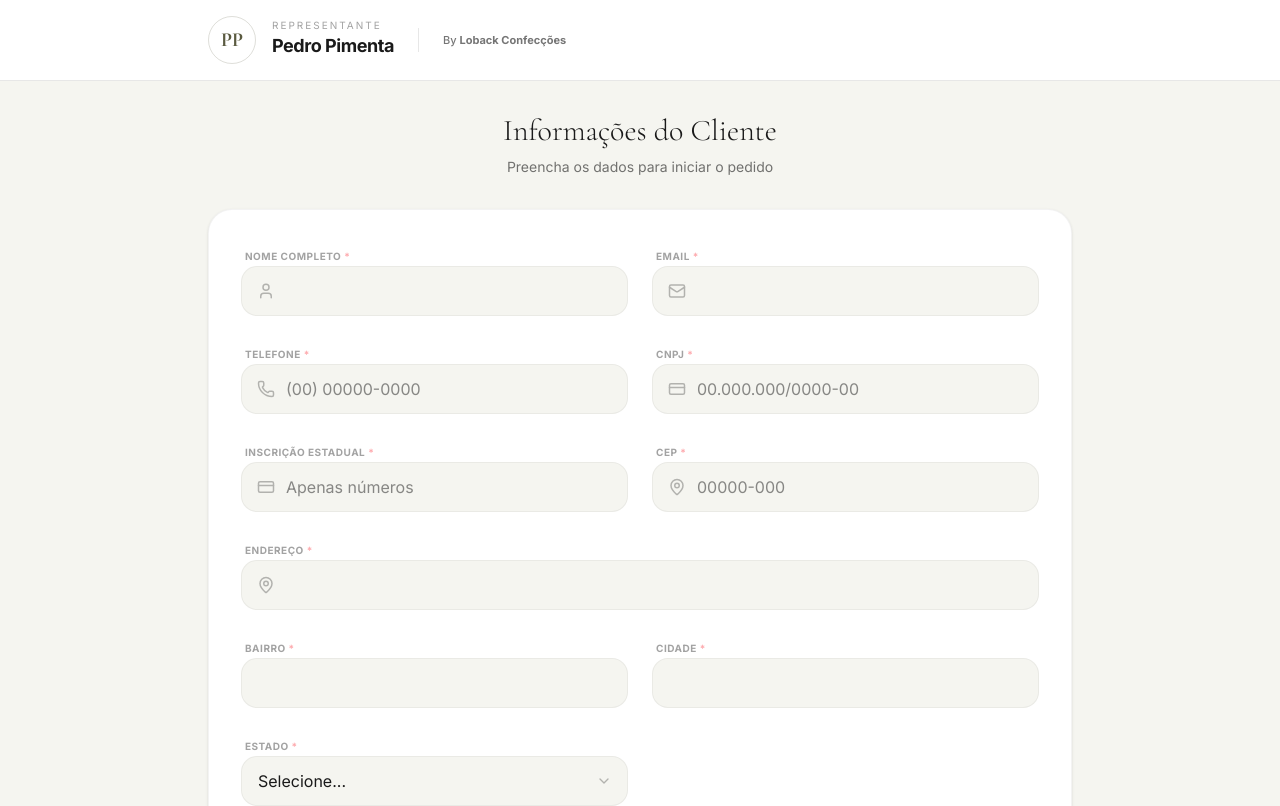
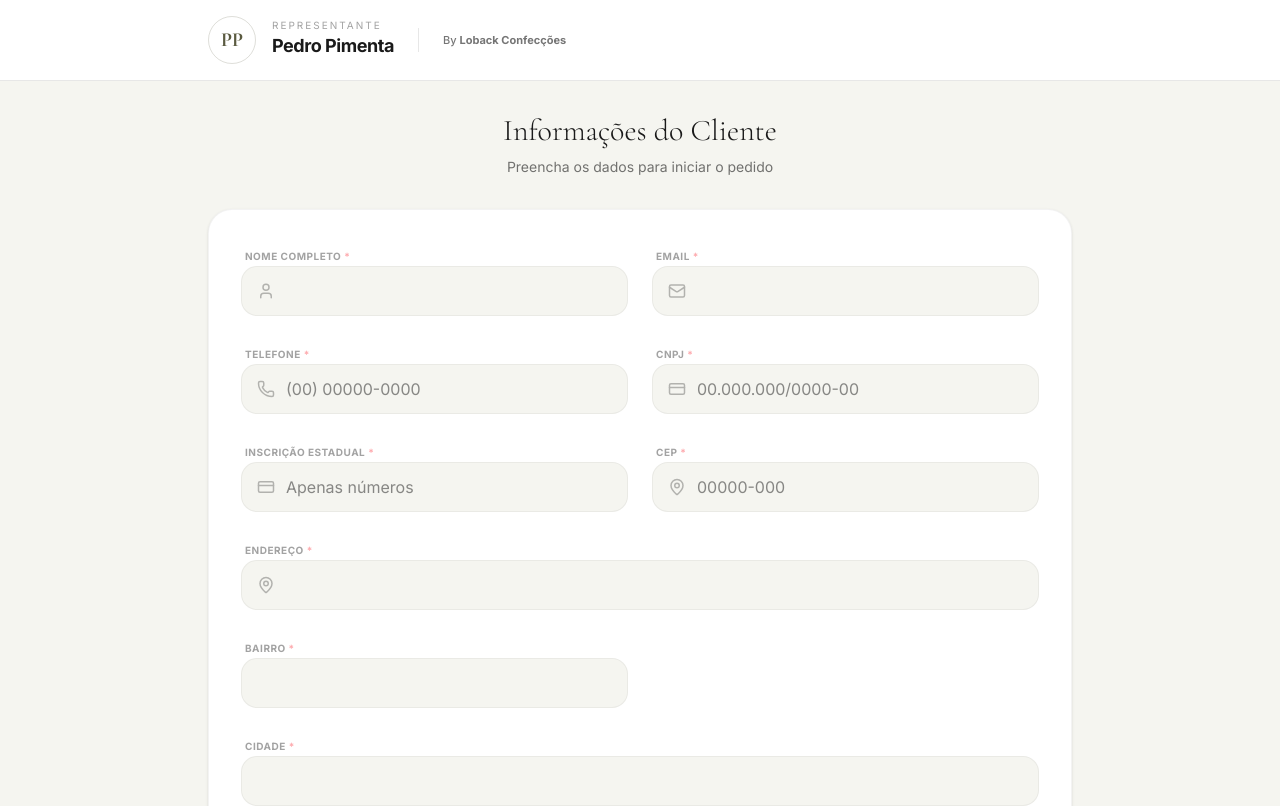
Before and after one commit to apsmigreja-cpu/Aplicativo---Pedido-Loback, a React (Vite) app: page / in a window 1280 px wide. Shown: the top 806 px of the page. Built offline with nearby package versions, Linux system fonts and the light colour scheme.

Commit message:
Remoção do campo Estado no formulario, mantendo somente no extrato do pedido

```diff
--- a/src/App.tsx
+++ b/src/App.tsx
@@ -49,7 +49,7 @@ export default function App() {
     address: '',
     neighborhood: '',
     city: '',
-    state: '',
+    state: 'PR',
     zip: '',
     cnpj: '',
     ie: '',
@@ -116,8 +116,7 @@ export default function App() {
       customer.zip.length === 9 &&
       customer.address.trim() !== '' &&
       customer.neighborhood.trim() !== '' &&
-      customer.city.trim() !== '' &&
-      customer.state.trim() !== ''
+      customer.city.trim() !== ''
     );
   }, [customer]);
 
@@ -213,7 +212,7 @@ export default function App() {
         address: '',
         neighborhood: '',
         city: '',
-        state: '',
+        state: 'PR',
         zip: '',
         cnpj: '',
         ie: '',
@@ -384,15 +383,9 @@ export default function App() {
                   <Input label="Endereço" name="address" value={customer.address} onChange={handleCustomerChange} icon={<MapPin size={18}/>} required />
                 </div>
                 <Input label="Bairro" name="neighborhood" value={customer.neighborhood} onChange={handleCustomerChange} required />
-                <Input label="Cidade" name="city" value={customer.city} onChange={handleCustomerChange} required />
-                <Select
-                  label="Estado"
-                  name="state"
-                  value={customer.state}
-                  onChange={(e: any) => handleCustomerChange(e)}
-                  options={['AC', 'AL', 'AP', 'AM', 'BA', 'CE', 'DF', 'ES', 'GO', 'MA', 'MT', 'MS', 'MG', 'PA', 'PB', 'PR', 'PE', 'PI', 'RJ', 'RN', 'RS', 'RO', 'RR', 'SC', 'SP', 'SE', 'TO']}
-                  required
-                />
+                <div className="md:col-span-2">
+                  <Input label="Cidade" name="city" value={customer.city} onChange={handleCustomerChange} required />
+                </div>
               </div>
 
               <div className="flex flex-col sm:flex-row items-center justify-center gap-4">
```
